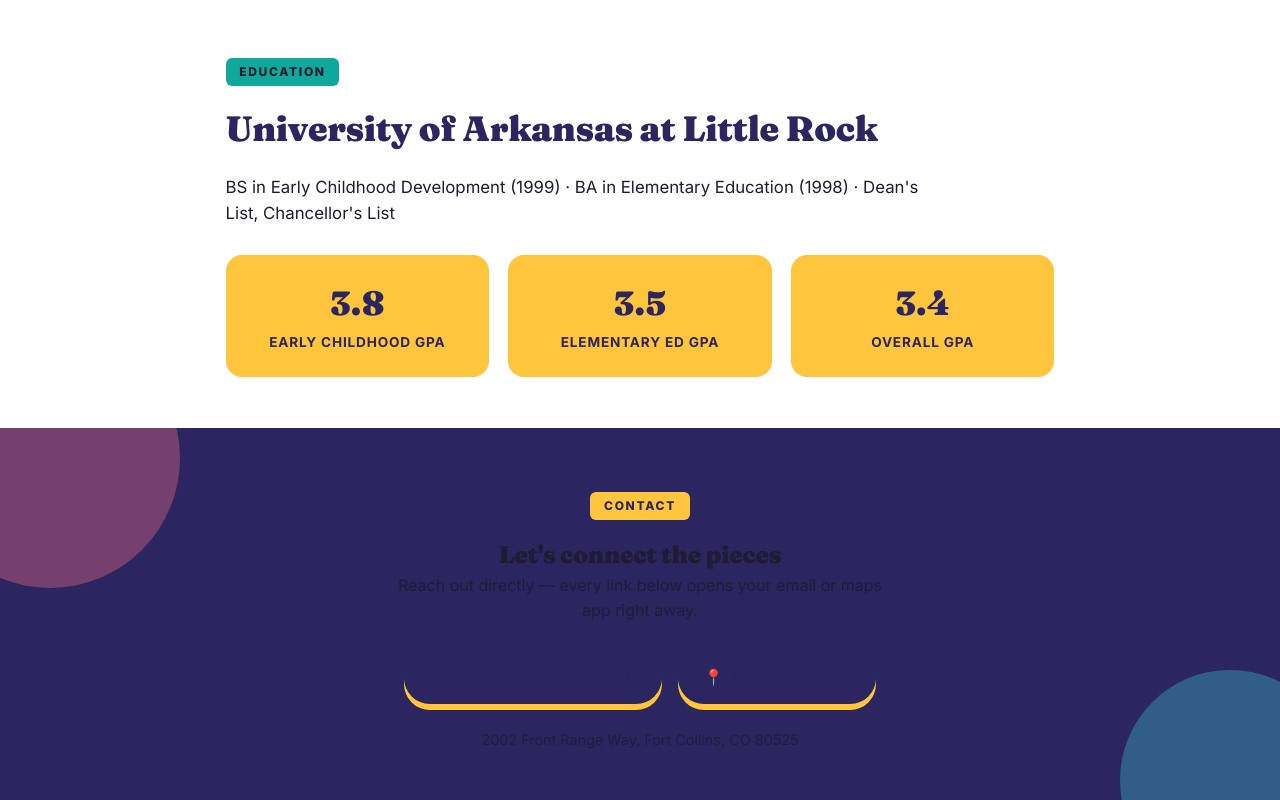
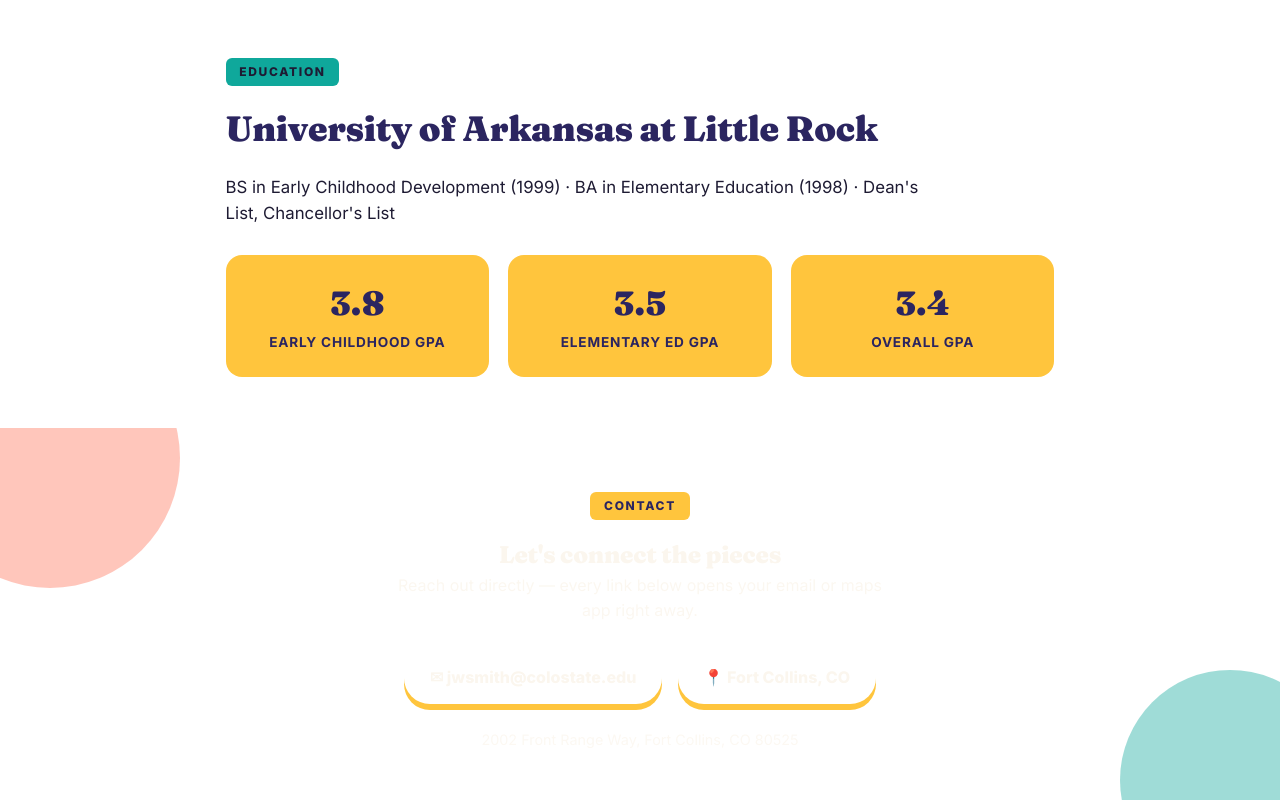
Before and after one commit to kanyanjuajoseph283-code/John_AVery, a plain HTML site: page index.html in a window 1280 px wide. Shown: the part 2473-3273 px from the top of the page. Drawn offline with Linux system fonts and the light colour scheme.

Commit message:
Update index.html

```diff
--- a/index.html
+++ b/index.html
@@ -313,8 +313,8 @@
 
   /* contact / footer */
   footer{
-    background:var(--indigo);
-    color:var(--cream);
+    background:var(--white);
+    color:var(--black);
     padding:4rem 1.6rem 3rem;
     text-align:center;
     position:relative;
@@ -328,8 +328,8 @@
   }
   footer::before{ width:260px; height:260px; background:var(--coral); opacity:0.35; top:-100px; left:-80px; }
   footer::after{ width:220px; height:220px; background:var(--teal); opacity:0.4; bottom:-90px; right:-60px; }
-  footer h2{ color:var(--cream); position:relative; z-index:1; }
-  footer p{ color:var(--cream); opacity:0.85; margin:0 auto 1.8rem; position:relative; z-index:1; max-width:50ch;}
+  footer h2{ color:var(- white); position:relative; z-index:1; }
+  footer p{ color:var(--white); opacity:0.85; margin:0 auto 1.8rem; position:relative; z-index:1; max-width:50ch;}
   .contact-links{
     position:relative;
     z-index:1;
@@ -339,8 +339,8 @@
     gap:1rem;
   }
   .contact-links a{
-    background:var(--cream);
-    color:var(--indigo);
+    background:var(--white);
+    color:var(--white);
     font-weight:800;
     padding:0.85rem 1.6rem;
     border-radius:999px;
```
